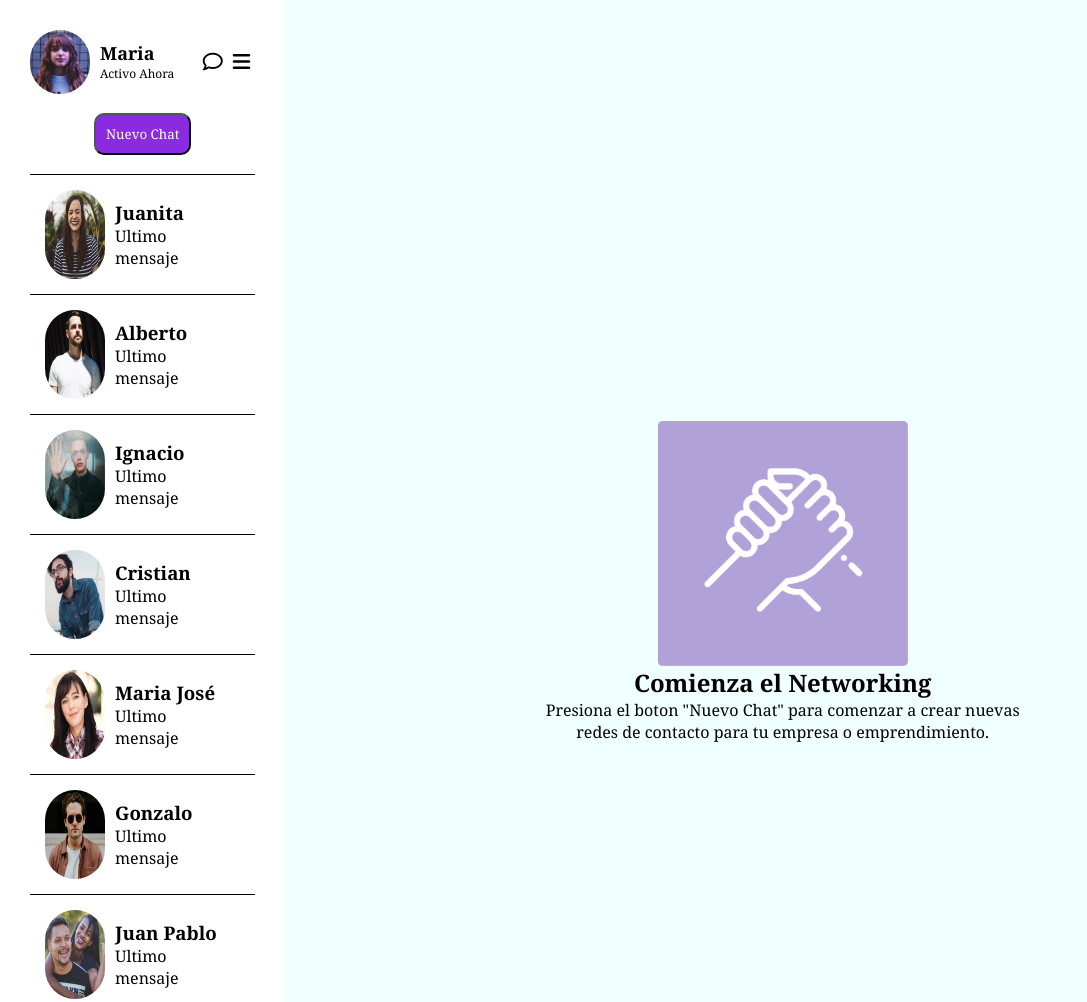
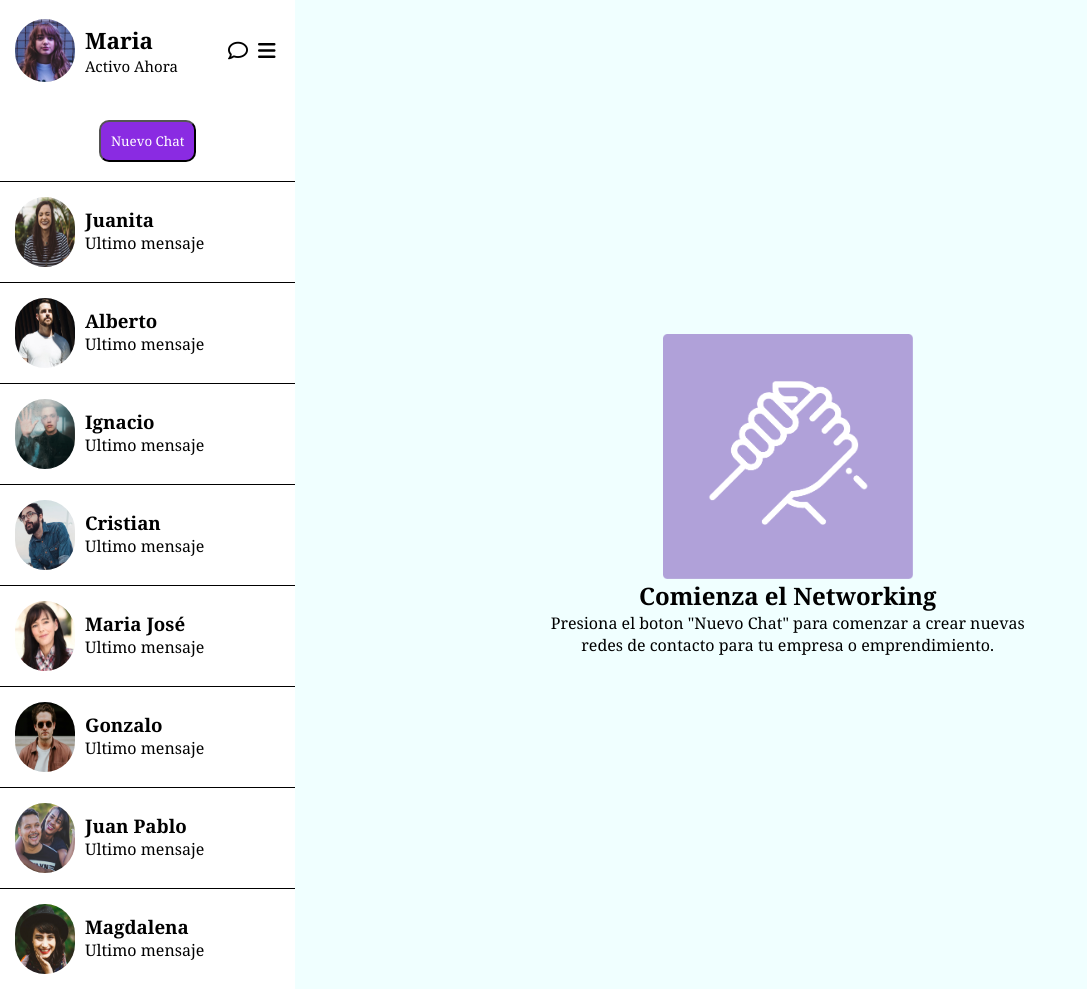
Before and after one commit to gonza23k/Css_Flexbox, a plain HTML site: page index.html in a window 1280 px wide. Shown: the top 1002 px of the page, without its empty margins (0-1087 px from the left). Drawn offline with Linux system fonts and the light colour scheme.

Commit message:
detalles

```diff
--- a/assets/css/style.css
+++ b/assets/css/style.css
@@ -19,10 +19,16 @@ main{
 .principal img{
     width: 250px;
 }
-.contactos{
+/*.contactos{
     padding: 30px;
     width: 290px;
+} */
+.contactos{
+    display: flex;
+    flex-direction: column;
+    flex-basis: 30%;
 }
+
 .contactos .contacto{
     display: flex;
     min-height: 70px;
@@ -43,6 +49,8 @@ main{
     justify-content: center;
     align-items: center;
     min-height: 10vh;
+    border-color: black;
+    border-top: 1px;
 }
 .nuevo-chat button{
     padding: 10px;
@@ -53,6 +61,7 @@ main{
 .contactos nav{
     display: flex;
     justify-content: space-between;
+    padding: 15px;
 }
 .contactos nav img{
     width: 60px;
@@ -61,7 +70,7 @@ main{
 }
 .contactos nav .perfil{
     display: flex;
-    font-size: 12px;
+    font-size: 15px;
     align-items: center;
 }
 .contactos nav .perfil .info{
```
